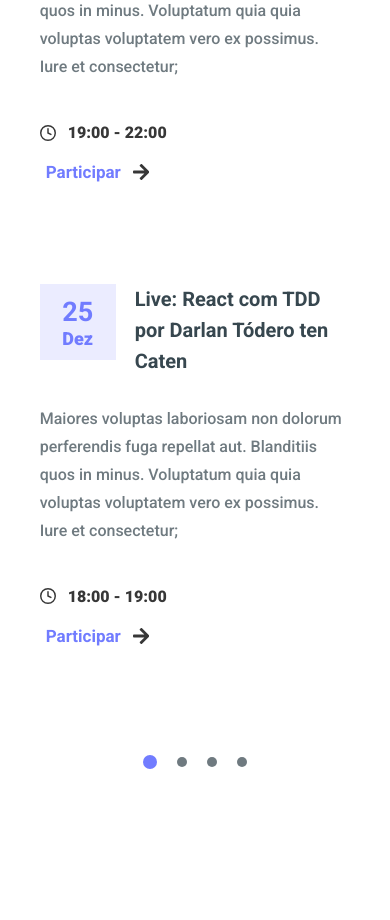
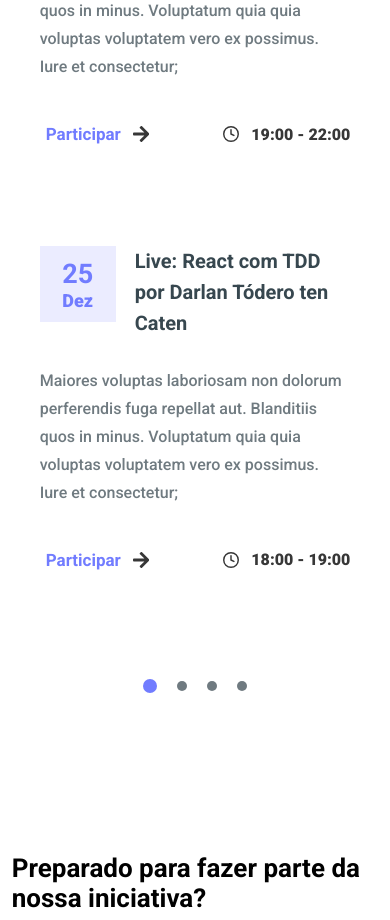
Before and after one commit to vanderms/tech-people-challenge, a Next.js app: page / in a window 390 px wide. Shown: the part 5520-6440 px from the top of the page. Built offline with nearby package versions, Linux system fonts and the light colour scheme.

Commit message:
ajust .date-and-title selector of shedule section to become column only on small mobiles

```diff
--- a/styles/sections/_schedule.scss
+++ b/styles/sections/_schedule.scss
@@ -59,7 +59,7 @@
     margin-top: 26px;
     @include flex(row, space-between, center);
 
-    @include media(mobile){
+    @include media(small-mobile){
       flex-direction: column-reverse;
       height: 60px;
       align-items: flex-start;
```
